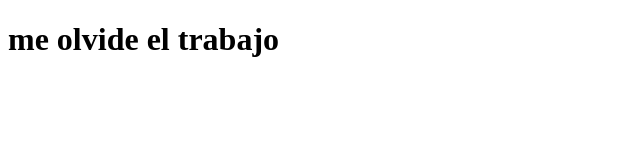
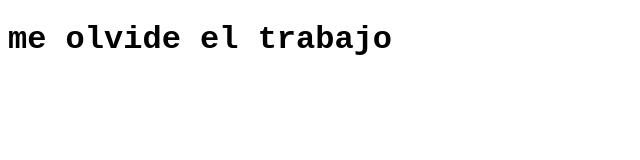
Before and after one commit to luczNV/Test-, a plain HTML site: page index.html in a window 1280 px wide. Shown: the whole page, without its empty margins (0-640 px from the left). Drawn offline with Linux system fonts and the light colour scheme.

Commit message:
Update index.html

```diff
--- a/index.html
+++ b/index.html
@@ -3,7 +3,7 @@
 <head>
     <meta charset="UTF-8">
     <meta name="viewport" content="width=device-width, initial-scale=1.0">
-    <link rel="stylesheet" href="styles.css">
+    <link rel="stylesheet" href="test\styles.css">
     <title>Document</title>
 </head>
 <body>
```
